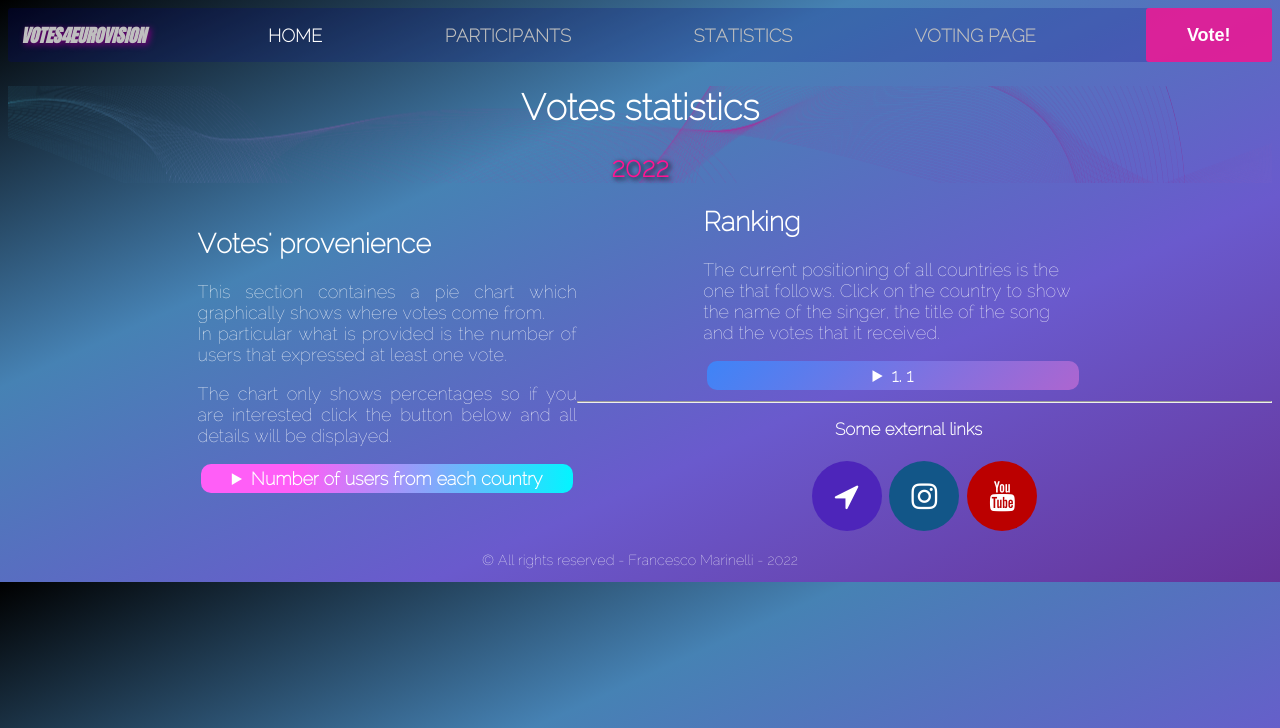
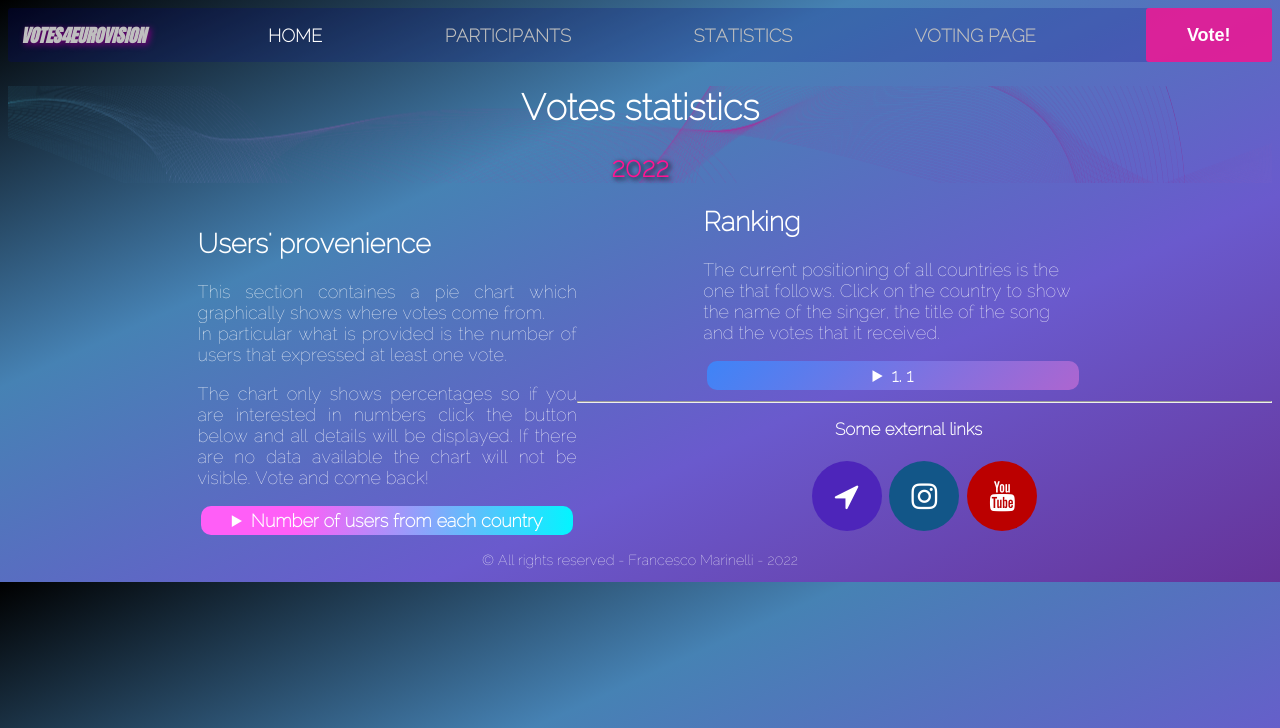
Before and after one commit to francescomarins/WMT-Webpage, a PHP site: page /statistics.php in a window 1280 px wide. Shown: the top 728 px of the page. Run offline with PHP 8.4, Linux system fonts and the light colour scheme; tables that the repository leaves empty or names only in its code hold one stand-in row (values such as "Sample post"); some libraries are stand-ins or nearby versions.

Commit message:
final version reached

```diff
--- a/mycss.css
+++ b/mycss.css
@@ -64,7 +64,6 @@
 }
 
 a:hover {
-  filter: drop-shadow(0px 0px 1px lightgrey);
   transition: 0.5s;
   transform: scale(1.2) perspective(1px);
 }
--- a/statistics.php
+++ b/statistics.php
@@ -66,7 +66,7 @@
 
     if(froms.length > 5) {
       from_countries[5] = "Others";
-      from_countries = from_countries.slice(0, 5);
+      from_countries = from_countries.slice(0, 6);
       var others_value = 0;
       for (var i = 5; i < froms.length; i++) {
         var item = froms[i];
@@ -122,14 +122,15 @@
     <h2>2022</h2>
   </header>
   <section id="countries_container" class="countries_container">
-    <h2>Votes' provenience</h2>
+    <h2>Users' provenience</h2>
     <p>
       This section containes a pie chart which graphically shows where votes come from.<br>
       In particular what is provided is the number of users that expressed at least one vote.
     </p>
       <div id="countriespie"></div>
       <p>
-        The chart only shows percentages so if you are interested click the button below and all details will be displayed.
+        The chart only shows percentages so if you are interested in numbers click the button below and all details will be displayed.
+        If there are no data available the chart will not be visible. Vote and come back!
       </p>
       <details>
       <summary>Number of users from each country</summary>
--- a/votes.php
+++ b/votes.php
@@ -40,6 +40,7 @@
   $userresult = mysqli_query($con, $userquery);
   $userrow = mysqli_fetch_assoc($userresult);
   $uservotes = $userrow['available_votes'];
+  $usercountry = $userrow['country'];
 
   if($_POST['operation'] == "voting") {
     if ($_POST['country'] == "");
@@ -90,8 +91,8 @@
     <h2> Welcome to the voting page! You still have <?php echo "$uservotes"; ?> votes available! </h2>
     <p> In this page you can express the preference for a singer. It is possible to express one vote at a time.
       If you want to give all your twenty votes to a singer you must repeat the procedure all the times.
-      Remember that you cannot vote for an artist that represents your country.
-      After voting you can see the live ranking the statistics' page.
+      Remember that you cannot vote for an artist that represents your country, <?php echo "$usercountry"; ?> in your case.<br>
+      After voting you can see the live ranking in the statistics' page.
     </p>
 
     <form class="voting-form centred" action="votes.php" method="post">
```
Also changed, not shown: registration.php (+9 -8 lines).
